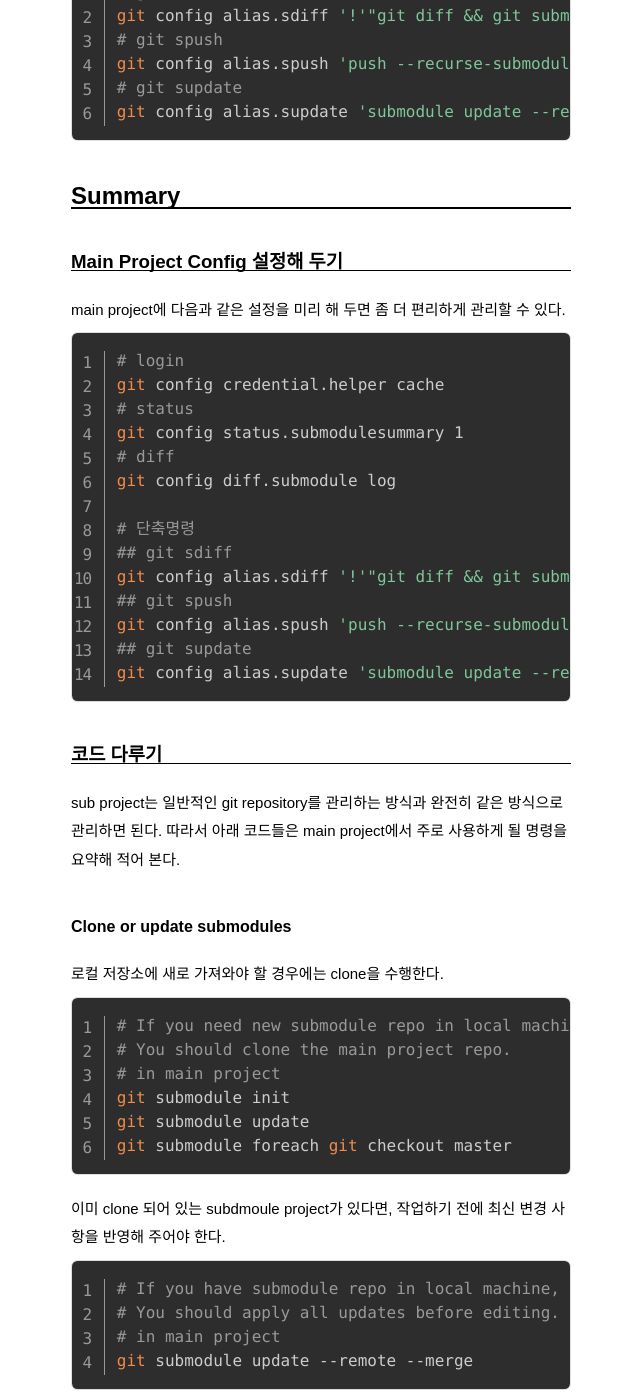
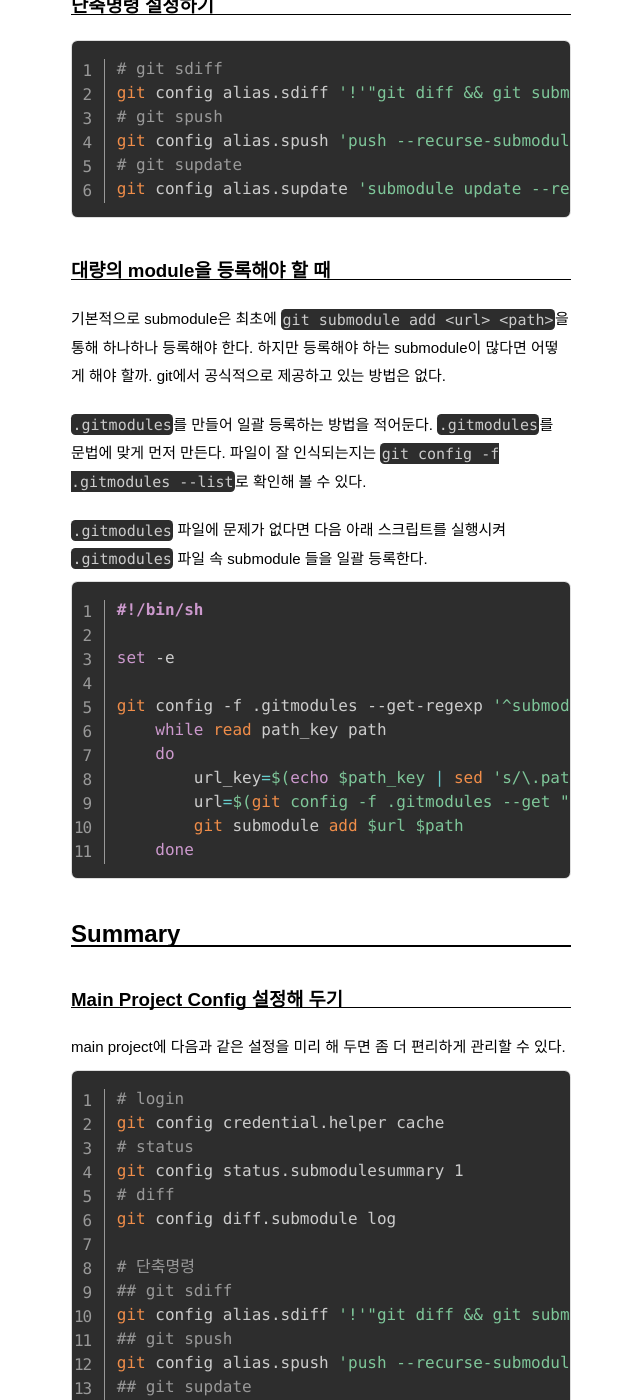
Before and after one commit to pinedance/blog, a Jekyll site: the page built from _posts/2019/01-06/2019-05-28-Git-Submodule.md, in a window 1280 px wide and 1400 px high, scrolled down 8828 px. Shown: the whole window, without its empty margins (319-959 px from the left). Built offline with Jekyll 4.4.1, drawn with Linux system fonts in a browser that asks for light colours; some web fonts are replaced; comment, search, counter and statistics services are not loaded; some of the changed text lies outside the part shown.

Commit message:
Update 2019-05-28-Git-Submodule.md

````diff
--- a/_posts/2019/01-06/2019-05-28-Git-Submodule.md
+++ b/_posts/2019/01-06/2019-05-28-Git-Submodule.md
@@ -67,13 +67,15 @@ clone을 마친 main project에 들어가 보면 `.gitmodules`라는 파일을
 ```bash
 # in main project root folder
 # git local config에 submodule을 인지시킴
-# 명령 전후로 git config list를 확인해 보자
+# 명령 전후로 'git config --list --local'를 확인해 보자
 git submodule init
 # clone submodules
 git submodule update
 # checkout master each sub project ... (*)
 git submodule foreach git checkout master
 ```
+
+※ `git submodule init`은 `.gitmodules` 파일에 있는 정보를 `.git/config`에 등록한다. 'git config --list --local'로 등록 결과를 확인해 보자.
 
 ※ 마지막 명령은, 각 sub project를 master branch로 checkout 하기 위한 것이다. 처음 `submodule update`를 통해 sub project를 받으면, sub project는 `detached HEAD` 상태로 어떤 branch에도 속하지 않는 상태이기 때문이다.
 
@@ -278,6 +280,28 @@ git config alias.spush 'push --recurse-submodules=check'
 git config alias.supdate 'submodule update --remote --merge'
 ```
 
+### 대량의 module을 등록해야 할 때
+
+기본적으로 submodule은 최초에 `git submodule add <url> <path>`을 통해 하나하나 등록해야 한다. 하지만 등록해야 하는 submodule이 많다면 어떻게 해야 할까. git에서 공식적으로 제공하고 있는 방법은 없다.
+
+`.gitmodules`를 만들어 일괄 등록하는 방법을 적어둔다. `.gitmodules`를 문법에 맞게 먼저 만든다. 파일이 잘 인식되는지는 `git config -f .gitmodules --list`로 확인해 볼 수 있다.
+
+`.gitmodules` 파일에 문제가 없다면 다음 아래 스크립트를 실행시켜 `.gitmodules` 파일 속 submodule 들을 일괄 등록한다.
+
+```bash
+#!/bin/sh
+
+set -e
+
+git config -f .gitmodules --get-regexp '^submodule\..*\.path$' |
+    while read path_key path
+    do
+        url_key=$(echo $path_key | sed 's/\.path/.url/')
+        url=$(git config -f .gitmodules --get "$url_key")
+        git submodule add $url $path
+    done
+```
+
 ## Summary
 
 ### Main Project Config 설정해 두기
````
